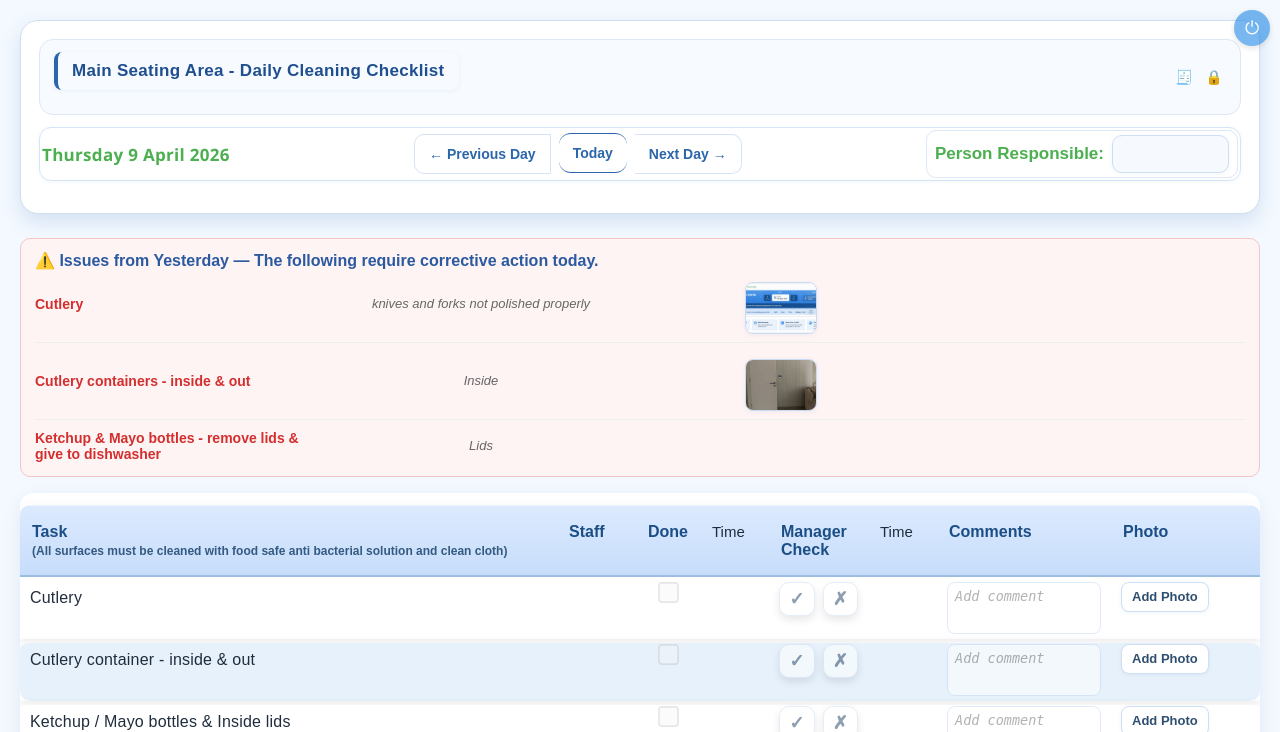
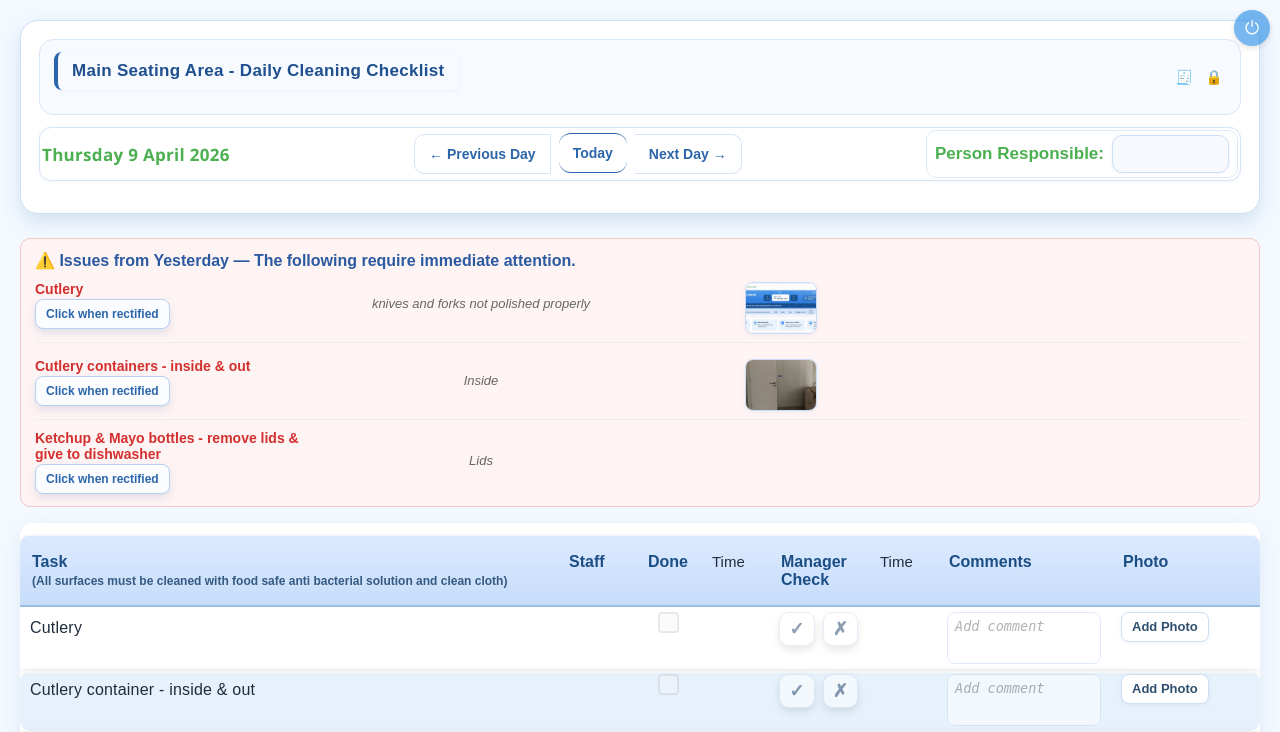
Before and after one commit to Hamzaalitech/cleaning-app, a Flask app: page /?date=2026-04-09 in a window 1280 px wide. Shown: the top 732 px of the page. Run offline with Flask 3, Linux system fonts and the light colour scheme; the visitor is signed in with stand-in values (Sample User, id 1); data that the repository does not hold is empty; some libraries are stand-ins or nearby versions.

Commit message:
Fix issue rectified persistence (DB + render)

```diff
--- a/app.py
+++ b/app.py
@@ -250,6 +250,7 @@ def get_tasks_for_date(date_key):
                 task["manager_check_date"] = saved_task["manager_check_date"]
                 task["comment"] = saved_task["comment"]
                 task["photo"] = saved_task["photo"]
+                task["issue_rectified"] = saved_task.get("issue_rectified", False)
 
         return base_tasks
 
@@ -266,7 +267,7 @@ def get_tasks_from_db(date_key):
         cursor = conn.cursor()
 
         cursor.execute(
-            "SELECT task_name, staff_name, done, task_time, manager_check, manager_time, manager_check_date, comment, photo FROM checklists WHERE date_key = %s;",
+            "SELECT task_name, staff_name, done, task_time, manager_check, manager_time, manager_check_date, comment, photo, issue_rectified FROM checklists WHERE date_key = %s;",
             (date_key,)
         )
 
@@ -290,7 +291,8 @@ def get_tasks_from_db(date_key):
                 "manager_time": row[5] or "",
                 "manager_check_date": row[6] if row[6] else None,
                 "comment": row[7] or "",
-                "photo": row[8] or ""
+                "photo": row[8] or "",
+                "issue_rectified": row[9] if row[9] is not None else False
             })
 
         return tasks
@@ -309,21 +311,22 @@ def upsert_task_to_db(date_key, task):
         cursor.execute(
             """
             INSERT INTO checklists
-            (task_name, staff_name, done, task_time, manager_check, manager_time, manager_check_date, comment, photo, date_key)
-            VALUES (%s, %s, %s, %s, %s, %s, %s, %s, %s, %s)
+            (task_name, staff_name, done, task_time, manager_check, manager_time, manager_check_date, comment, photo, date_key, issue_rectified)
+            VALUES (%s, %s, %s, %s, %s, %s, %s, %s, %s, %s, %s)
             ON CONFLICT (date_key, task_name)
             DO UPDATE SET
-                staff_name = EXCLUDED.staff_name,
-                done = CASE
-                    WHEN EXCLUDED.done IS DISTINCT FROM checklists.done THEN EXCLUDED.done
-                    ELSE checklists.done
-                END,
-                task_time = EXCLUDED.task_time,
-                manager_check = COALESCE(NULLIF(EXCLUDED.manager_check, ''), checklists.manager_check),
-                manager_time = COALESCE(NULLIF(EXCLUDED.manager_time, ''), checklists.manager_time),
-                manager_check_date = COALESCE(EXCLUDED.manager_check_date, checklists.manager_check_date),
-                comment = COALESCE(NULLIF(EXCLUDED.comment, ''), checklists.comment),
-                photo = EXCLUDED.photo;
+            staff_name = EXCLUDED.staff_name,
+            done = CASE
+                WHEN EXCLUDED.done IS DISTINCT FROM checklists.done THEN EXCLUDED.done
+                ELSE checklists.done
+            END,
+            task_time = EXCLUDED.task_time,
+            manager_check = COALESCE(NULLIF(EXCLUDED.manager_check, ''), checklists.manager_check),
+            manager_time = COALESCE(NULLIF(EXCLUDED.manager_time, ''), checklists.manager_time),
+            manager_check_date = COALESCE(EXCLUDED.manager_check_date, checklists.manager_check_date),
+            comment = COALESCE(NULLIF(EXCLUDED.comment, ''), checklists.comment),
+            photo = EXCLUDED.photo,
+            issue_rectified = EXCLUDED.issue_rectified;
             """,
             (
                 task["task"],
@@ -335,8 +338,9 @@ def upsert_task_to_db(date_key, task):
                 task.get("manager_check_date"),
                 task["comment"],
                 task["photo"],
-                date_key
-            )
+                date_key,
+                task.get("issue_rectified", False)
+             )
         )
 
         conn.commit()
@@ -399,12 +403,12 @@ def home():
         {
             "task": item.get("task") or item.get("task_name"),
             "comment": item.get("comment", ""),
-            "photo": item.get("photo", "")
+            "photo": item.get("photo", ""),
+            "issue_rectified": item.get("issue_rectified", False)
         }
     for item in yesterday_tasks
     if item.get("manager_check") == "not_cleaned"
-]
-
+    ]
     dates = [item["manager_check_date"] for item in tasks if item.get("manager_check_date")]
 
     if dates:
@@ -482,7 +486,8 @@ def mark_done():
             "manager_time": "",
             "manager_check_date": None,
             "comment": "",
-            "photo": ""
+            "photo": "",
+            "issue_rectified": False
         }
 
     if checked == "true":
@@ -552,6 +557,27 @@ def manager_check():
         "manager_time": item["manager_time"],
         "manager_check_date": datetime.now().strftime("%d %B")
     }
+
+@app.route("/rectify-issue", methods=["POST"])
+def rectify_issue():
+    data = request.get_json()
+
+    task_name = data.get("task")
+    date_key = data.get("date", "").strip()
+
+    if not task_name or not is_valid_date_key(date_key):
+        return {"success": False, "error": "Invalid task or date"}, 400
+
+    tasks = get_tasks_for_date(date_key)
+    item = next((t for t in tasks if t["task"] == task_name), None)
+
+    if not item:
+        return {"success": False, "error": "Task not found"}, 404
+
+    item["issue_rectified"] = True
+    upsert_task_to_db(date_key, item)
+
+    return {"success": True}
 
 @app.route("/set-warning-stamp", methods=["POST"])
 def set_warning_stamp():
--- a/templates/index.html
+++ b/templates/index.html
@@ -816,6 +816,51 @@
             text-align: center;
         }
 
+        .resolveBtn {
+            display: inline-flex;
+            align-items: center;
+            justify-content: center;
+
+            padding: 0 10px;
+            height: 30px;
+
+            font-size: 12px;
+            font-weight: 700;
+            color: #2c66aa;
+
+            background-color: #fafcff;
+            border: 1px solid #b6d0f2;
+            border-radius: 8px;
+
+            cursor: pointer;
+
+            box-shadow:
+                0 4px 8px rgba(44, 102, 170, 0.15),
+                inset 0 1px 0 rgba(255, 255, 255, 1);
+
+            transition: all 0.15s ease;
+        }
+
+        .resolveBtn:active {
+            transform: translateY(1px);
+            box-shadow:
+                0 2px 4px rgba(44, 102, 170, 0.12),
+                inset 0 1px 2px rgba(0, 0, 0, 0.1);
+        }
+
+        .issueRectified {
+            color: #7a8694 !important;
+            font-weight: 600;
+        }
+
+        .rectifiedLabel {
+            display: inline-block;
+            margin-top: 4px;
+            font-size: 12px;
+            font-weight: 700;
+            color: #2e7d32;
+        }
+
         .yesterdayIssuesBox .photoThumb {
             width: 70px;
             height: 50px;
@@ -929,7 +974,7 @@
                     <div id="adminPanel" class="adminPanel">
                         <label class="adminLabel" for="adminCode">Code</label>
                         <input id="adminCode" class="adminCodeInput" type="password" placeholder=""
-                            onkeydown="handleAdminCodeKey(event)">
+                            oninput="handleAdminCodeInput(this)" onkeydown="handleAdminCodeKey(event)">
                         <div id="adminError" class="adminError">Incorrect code</div>
                     </div>
                 </div>
@@ -969,17 +1014,26 @@
     <div class="yesterdayIssuesBox">
         <div class="yesterdayIssuesHeader">
             <span class="yesterdayIssuesTitle">
-                ⚠️ Issues from Yesterday — The following require corrective action today.
+                ⚠️ Issues from Yesterday — The following require immediate attention.
             </span>
         </div>
 
         <div class="yesterdayIssuesList">
             {% for issue in yesterday_issues %}
             <div class="yesterdayIssueItem">
-                <div class="yesterdayIssueTask">{{ issue["task"] }}</div>
+
+                <div class="yesterdayIssueTaskWrap">
+                    <div class="yesterdayIssueTask {% if issue['issue_rectified'] %}issueRectified{% endif %}">{{ issue["task"] }}</div>
+                    <button type="button" class="resolveBtn" onclick="markIssueRectified(this)" {% if issue["issue_rectified"] %}style="display: none;"{% endif %}>
+                        Click when rectified
+                    </button>
+                    <div class="rectifiedLabel" {% if issue["issue_rectified"] %}style="display: inline-block;"{% else %}style="display: none;"{% endif %}>✓ Rectified</div>
+                </div>
 
                 {% if issue["comment"] %}
                 <div class="yesterdayIssueComment">{{ issue["comment"] }}</div>
+                {% else %}
+                <div class="yesterdayIssueComment"></div>
                 {% endif %}
 
                 {% if issue["photo"] %}
@@ -988,14 +1042,17 @@
                     <img src="{{ url_for('static', filename='uploads/' ~ issue['photo']) }}" class="photoThumb"
                         alt="Issue photo">
                 </a>
+                {% else %}
+                <div></div>
                 {% endif %}
+
             </div>
             {% endfor %}
         </div>
     </div>
     {% endif %}
+
     <div class="tableWrap">
-
         {% if warning_stamp %}
         <div class="warning-stamp">
             {{ warning_stamp }}
@@ -1107,7 +1164,11 @@
                 panel.classList.remove("show");
             }
         });
-
+        function handleAdminCodeInput(input) {
+            if (input.value.length === 4) {
+                handleAdminCodeKey({ key: "Enter" });
+            }
+        }
         function handleAdminCodeKey(event) {
             if (event.key === "Enter") {
                 unlockPastDay();
@@ -1376,6 +1437,31 @@
                 });
         }
 
+        function markIssueRectified(button) {
+            const wrap = button.closest(".yesterdayIssueTaskWrap");
+            const taskEl = wrap.querySelector(".yesterdayIssueTask");
+            const label = wrap.querySelector(".rectifiedLabel");
+
+            const taskName = taskEl.innerText.trim();
+
+            // 🔹 SAVE TO BACKEND
+            fetch("/rectify-issue", {
+                method: "POST",
+                headers: {
+                    "Content-Type": "application/json"
+                },
+                body: JSON.stringify({
+                    task: taskName,
+                    date: "{{ previous_date }}"
+                })
+            });
+
+            // 🔹 EXISTING UI (unchanged)
+            taskEl.classList.add("issueRectified");
+            button.style.display = "none";
+            label.style.display = "inline-block";
+        }
+
         function showCurrentDate() {
             const dateKey = document.getElementById("currentDateKey").value;
             const parts = dateKey.split("-");
@@ -1396,8 +1482,9 @@
             document.getElementById("currentDate").textContent =
                 checklistDate.toLocaleDateString("en-GB", options);
         }
+
         function startInactivityLock() {
-            const INACTIVITY_LIMIT_MS = 60 * 1000; // 1 minute
+            const INACTIVITY_LIMIT_MS = 60 * 1000;
             let inactivityTimer;
 
             function lockApp() {
@@ -1426,6 +1513,7 @@
 
         startInactivityLock();
         showCurrentDate();
+
     </script>
 
 </body>
```
